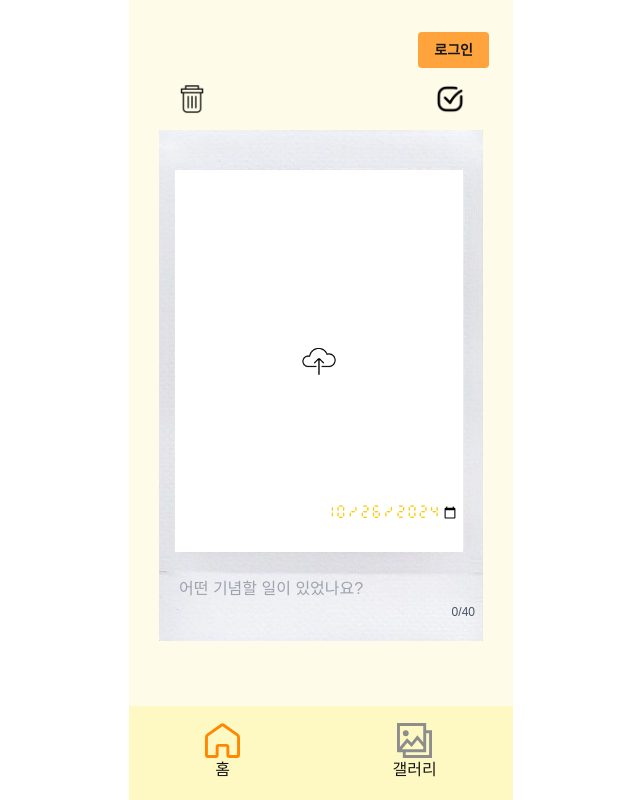
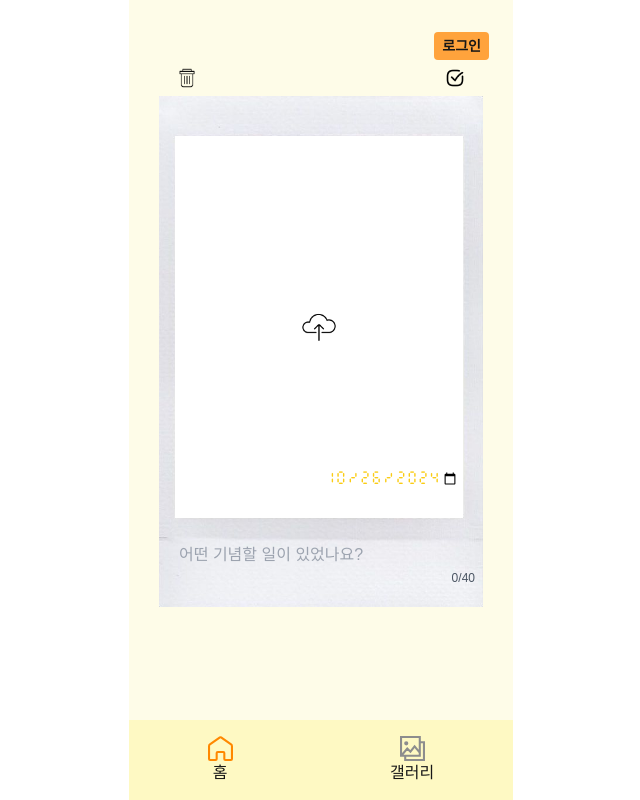
Before and after one commit to biyamn/polaroid, a Next.js app: page /home in a window 1280 px wide. Both pictures are taken after a click on the picture 511 px from the left and 108 px from the top of the page. Shown: the whole page, without its empty margins (319-959 px from the left). Built offline with nearby package versions, Linux system fonts and the light colour scheme; no server answers; a web font is replaced by a local one.

Commit message:
feat: 아이콘 크기 축소, 패딩 축소

```diff
--- a/src/app/components/BottomNavigation.tsx
+++ b/src/app/components/BottomNavigation.tsx
@@ -34,7 +34,7 @@ const NavItem = ({ href, Icon, text }: NavItemProps) => {
   return (
     <Link href={href}>
       <div className="flex flex-col items-center cursor-pointer">
-        <Icon color={color} style={{ width: '35px', height: '35px' }} />
+        <Icon color={color} style={{ width: '25px', height: '25px' }} />
         <div className={`text-[${color}]`}>{text}</div>
       </div>
     </Link>
@@ -43,7 +43,7 @@ const NavItem = ({ href, Icon, text }: NavItemProps) => {
 
 const BottomNavigation = () => {
   return (
-    <div className="h-24 w-full mx-auto z-50 bg-yellow-100 flex justify-around items-center">
+    <div className="h-20 w-full mx-auto z-50 bg-yellow-100 flex justify-around items-center">
       {NAV_ITEMS.map(({ href, Icon, text }) => (
         <NavItem key={href} href={href} Icon={Icon} text={text} />
       ))}
--- a/src/app/components/LoginBar.tsx
+++ b/src/app/components/LoginBar.tsx
@@ -1,7 +1,7 @@
 const LoginBar = () => {
   return (
     <div className="flex justify-end">
-      <button className="bg-[#FFA33C] hover:bg-orange-500 text-sm font-bold py-2 px-4 rounded">
+      <button className="bg-[#FFA33C] hover:bg-orange-500 text-sm font-bold py-1 px-2 rounded">
         로그인
       </button>
     </div>
--- a/src/app/components/PrintAndEditBar.tsx
+++ b/src/app/components/PrintAndEditBar.tsx
@@ -87,13 +87,13 @@ const PrintAndEditBar = ({
   };
 
   return (
-    <div className="flex justify-between px-6 py-4">
+    <div className="flex justify-between px-6 py-2">
       {isLoading && <Progress />}
       <Image
         src="/pen.png"
         alt="수정"
-        height={30}
-        width={30}
+        height={20}
+        width={20}
         className="cursor-pointer"
         onClick={handleClickEdit}
       />
@@ -101,8 +101,8 @@ const PrintAndEditBar = ({
         <Image
           src="/print.png"
           alt="인쇄"
-          height={30}
-          width={30}
+          height={20}
+          width={20}
           className="cursor-pointer downloadButton"
           onClick={handleDownloadImage}
         />
--- a/src/app/components/RemoveAndConfirmBar.tsx
+++ b/src/app/components/RemoveAndConfirmBar.tsx
@@ -25,20 +25,20 @@ const RemoveAndConfirmBar = ({
   };
 
   return (
-    <div className="flex justify-between px-6 py-4">
+    <div className="flex justify-between px-6 py-2">
       <Image
         src="/trashcan.png"
         alt="삭제"
-        height={30}
-        width={30}
+        height={20}
+        width={20}
         className="cursor-pointer"
         onClick={handleDelete}
       />
       <Image
         src="/save.png"
         alt="저장"
-        height={30}
-        width={30}
+        height={20}
+        width={20}
         className="cursor-pointer"
         onClick={handleClickSave}
       />
```
